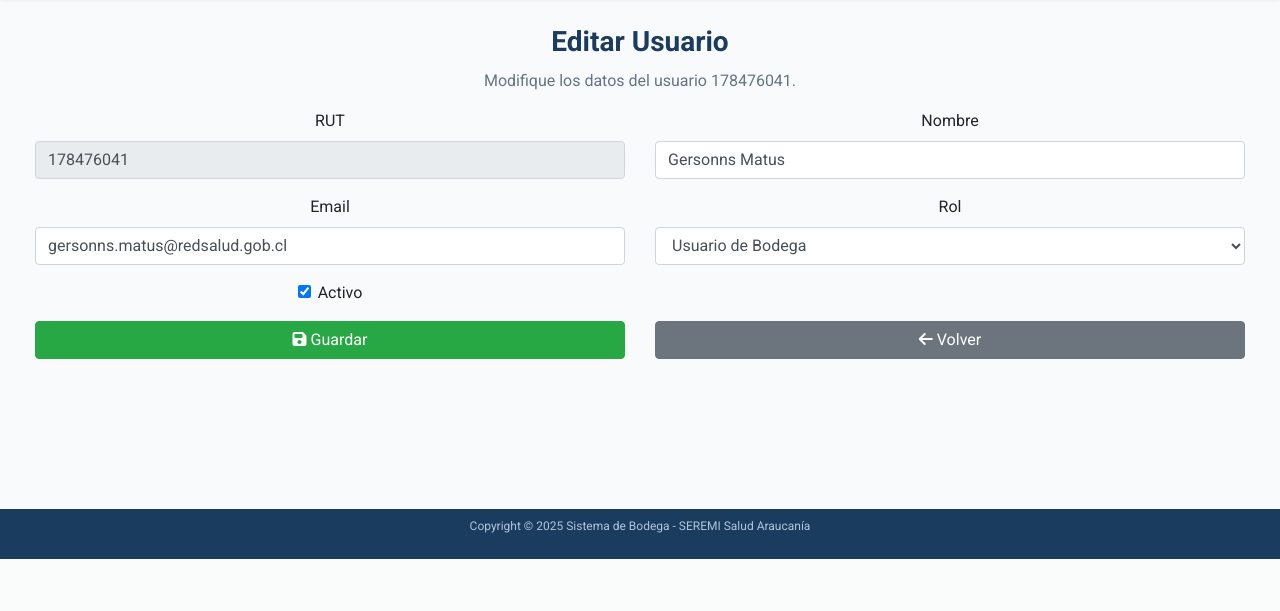
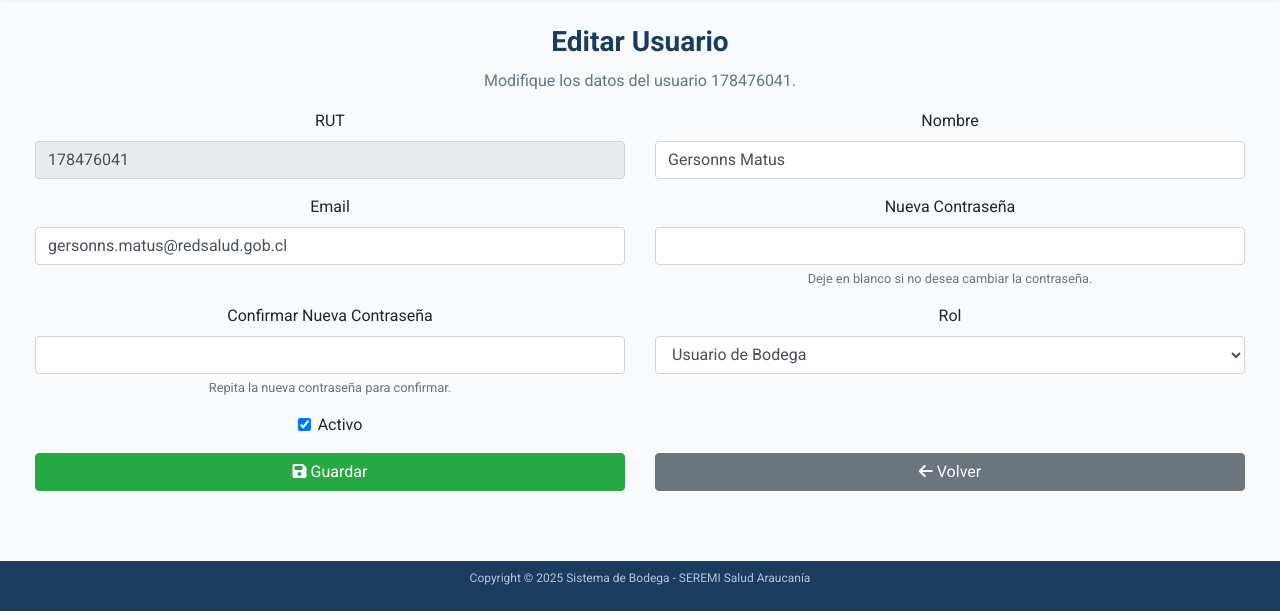
Before and after one commit to Robinson2024/bodega_seremi, a Django app: page /accounts/editar-usuario/178476041/ in a window 1280 px wide. Shown: the part 241-852 px from the top of the page. Before the commit the page ends 800 px from the top, so only its background shows below. Run offline with Django 5.2, Linux system fonts and the light colour scheme; a user stored in the database is signed in; data comes from the database, SQL or seed files in the repository; both versions use the stored data as it was after the commit; some libraries are stand-ins or nearby versions.

Commit message:
se implementa cambio de contraseña en boton de gestion de usuario y se mejora el login

```diff
--- a/sistema_bodega/accounts/forms.py
+++ b/sistema_bodega/accounts/forms.py
@@ -73,7 +73,7 @@ class CustomUserCreationForm(UserCreationForm):
         return user
 
 class CustomUserEditForm(UserChangeForm):
-    password = None  # No mostramos el campo de contraseña en el formulario de edición
+    # Eliminamos 'password = None' para permitir manejar contraseñas
     email = forms.EmailField(
         label='Email',
         required=False,
@@ -84,6 +84,19 @@ class CustomUserEditForm(UserChangeForm):
         label="Rol",
         help_text="Seleccione el rol del usuario (Administrador, Usuario de Bodega, Auditor).",
         widget=forms.Select(attrs={'class': 'form-control', 'id': 'id_grupo'}),
+    )
+    # Nuevos campos para la contraseña
+    password = forms.CharField(
+        label="Nueva Contraseña",
+        widget=forms.PasswordInput(attrs={'class': 'form-control'}),
+        required=False,
+        help_text="Deje en blanco si no desea cambiar la contraseña."
+    )
+    password_confirm = forms.CharField(
+        label="Confirmar Nueva Contraseña",
+        widget=forms.PasswordInput(attrs={'class': 'form-control'}),
+        required=False,
+        help_text="Repita la nueva contraseña para confirmar."
     )
 
     class Meta:
@@ -109,6 +122,19 @@ class CustomUserEditForm(UserChangeForm):
         if CustomUser.objects.exclude(pk=current_user.pk).filter(rut=cleaned_rut).exists():
             raise forms.ValidationError("Este RUT ya está registrado por otro usuario.")
         return cleaned_rut
+
+    def clean(self):
+        cleaned_data = super().clean()
+        password = cleaned_data.get('password')
+        password_confirm = cleaned_data.get('password_confirm')
+
+        # Validar que las contraseñas coincidan si se proporciona una nueva contraseña
+        if password or password_confirm:
+            if password != password_confirm:
+                self.add_error('password_confirm', "Las contraseñas no coinciden.")
+            elif len(password) < 8:
+                self.add_error('password', "La contraseña debe tener al menos 8 caracteres.")
+        return cleaned_data
 
     def __init__(self, *args, **kwargs):
         super().__init__(*args, **kwargs)
--- a/sistema_bodega/accounts/templates/accounts/editar_usuario.html
+++ b/sistema_bodega/accounts/templates/accounts/editar_usuario.html
@@ -53,6 +53,32 @@
                     </div>
                 {% endif %}
             </div>
+            <!-- Nuevos campos de contraseña -->
+            <div class="col-md-6 mb-3">
+                <label for="id_password" class="form-label">Nueva Contraseña</label>
+                {{ form.password }}
+                <small class="form-text text-muted">{{ form.password.help_text }}</small>
+                {% if form.password.errors %}
+                    <div class="text-danger">
+                        {% for error in form.password.errors %}
+                            <small>{{ error }}</small>
+                        {% endfor %}
+                    </div>
+                {% endif %}
+            </div>
+            <div class="col-md-6 mb-3">
+                <label for="id_password_confirm" class="form-label">Confirmar Nueva Contraseña</label>
+                {{ form.password_confirm }}
+                <small class="form-text text-muted">{{ form.password_confirm.help_text }}</small>
+                {% if form.password_confirm.errors %}
+                    <div class="text-danger">
+                        {% for error in form.password_confirm.errors %}
+                            <small>{{ error }}</small>
+                        {% endfor %}
+                    </div>
+                {% endif %}
+            </div>
+            <!-- Fin de los nuevos campos -->
             <div class="col-md-6 mb-3">
                 <label for="id_grupo" class="form-label">Rol</label>
                 {{ form.grupo }}
--- a/sistema_bodega/accounts/views.py
+++ b/sistema_bodega/accounts/views.py
@@ -926,7 +926,14 @@ def editar_usuario(request, rut):
     if request.method == 'POST':
         form = CustomUserEditForm(request.POST, instance=usuario)
         if form.is_valid():
-            form.save()
+            # Guardar los datos del formulario
+            usuario = form.save()
+            # Verificar si se proporcionó una nueva contraseña
+            password = form.cleaned_data.get('password')
+            if password:  # Solo cambiamos la contraseña si se proporcionó una
+                usuario.set_password(password)
+                usuario.save()
+                messages.info(request, 'La contraseña ha sido actualizada.')
             messages.success(request, f'Usuario {usuario.rut} actualizado con éxito.')
             return redirect('listar-usuarios')
         messages.error(request, 'Error al actualizar el usuario. Verifica los datos.')
```
Also changed, not shown: sistema_bodega/accounts/templates/accounts/login.html (+14 -2 lines), sistema_bodega/db.sqlite3.
